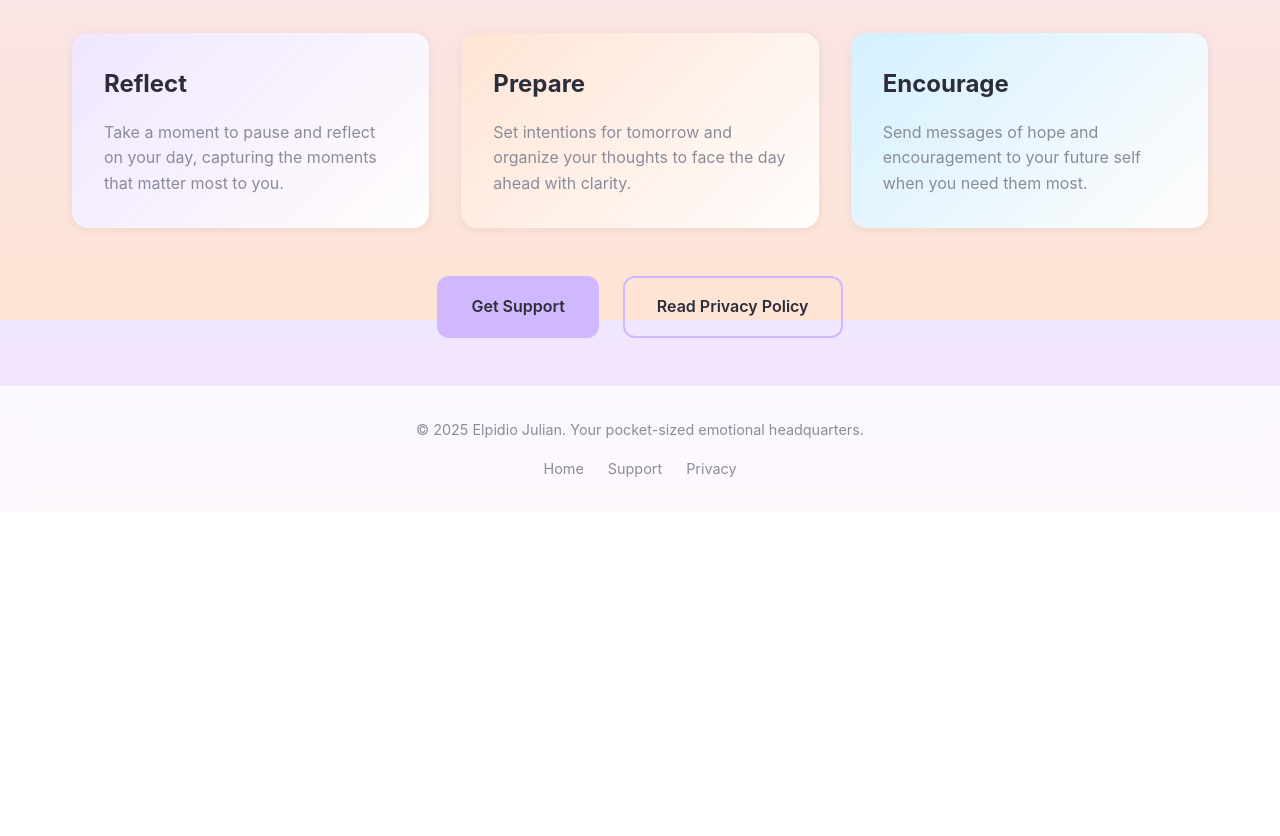
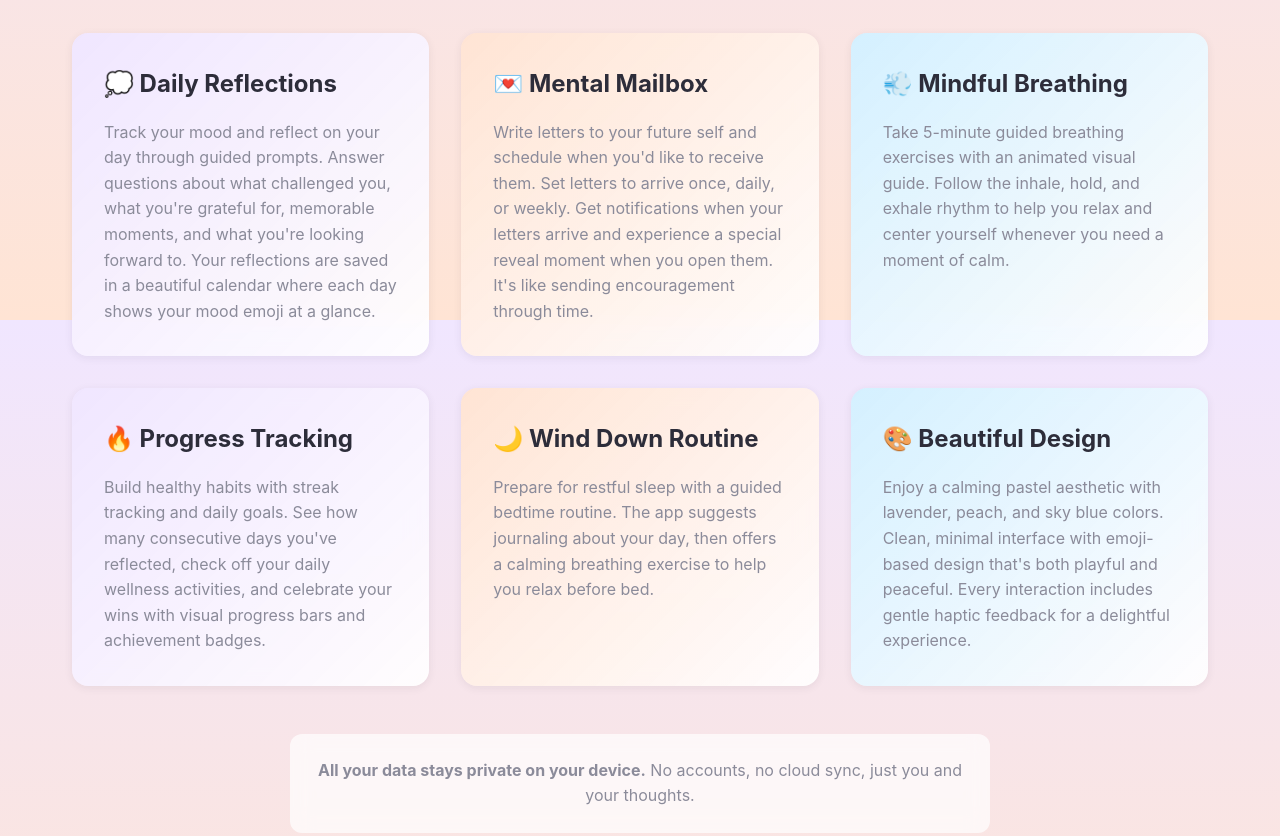
Before and after one commit to Elpidio-Julian/privacy-policy, a plain HTML site: page index.html in a window 1280 px wide. Shown: the part 480-1316 px from the top of the page. Before the commit the page ends 992 px from the top, so only its background shows below. Drawn offline with Linux system fonts and the light colour scheme.

Commit message:
Enhance home page with detailed feature overview
- Expand feature cards from 3 to 6 with comprehensive descriptions
- Add emojis to feature headings for visual appeal
- Include detailed explanations for Daily Reflections, Mental Mailbox, Mindful Breathing, Progress Tracking, Wind Down Routine, and Beautiful Design
- Add privacy note highlighting local data storage
- Maintain responsive grid layout and color scheme

```diff
--- a/index.html
+++ b/index.html
@@ -43,20 +43,39 @@
 
     <section class="cards-grid">
       <article class="card lavender">
-        <h3>Reflect</h3>
-        <p>Take a moment to pause and reflect on your day, capturing the moments that matter most to you.</p>
+        <h3>💭 Daily Reflections</h3>
+        <p>Track your mood and reflect on your day through guided prompts. Answer questions about what challenged you, what you're grateful for, memorable moments, and what you're looking forward to. Your reflections are saved in a beautiful calendar where each day shows your mood emoji at a glance.</p>
       </article>
 
       <article class="card peach">
-        <h3>Prepare</h3>
-        <p>Set intentions for tomorrow and organize your thoughts to face the day ahead with clarity.</p>
+        <h3>💌 Mental Mailbox</h3>
+        <p>Write letters to your future self and schedule when you'd like to receive them. Set letters to arrive once, daily, or weekly. Get notifications when your letters arrive and experience a special reveal moment when you open them. It's like sending encouragement through time.</p>
       </article>
 
       <article class="card sky">
-        <h3>Encourage</h3>
-        <p>Send messages of hope and encouragement to your future self when you need them most.</p>
+        <h3>💨 Mindful Breathing</h3>
+        <p>Take 5-minute guided breathing exercises with an animated visual guide. Follow the inhale, hold, and exhale rhythm to help you relax and center yourself whenever you need a moment of calm.</p>
+      </article>
+
+      <article class="card lavender">
+        <h3>🔥 Progress Tracking</h3>
+        <p>Build healthy habits with streak tracking and daily goals. See how many consecutive days you've reflected, check off your daily wellness activities, and celebrate your wins with visual progress bars and achievement badges.</p>
+      </article>
+
+      <article class="card peach">
+        <h3>🌙 Wind Down Routine</h3>
+        <p>Prepare for restful sleep with a guided bedtime routine. The app suggests journaling about your day, then offers a calming breathing exercise to help you relax before bed.</p>
+      </article>
+
+      <article class="card sky">
+        <h3>🎨 Beautiful Design</h3>
+        <p>Enjoy a calming pastel aesthetic with lavender, peach, and sky blue colors. Clean, minimal interface with emoji-based design that's both playful and peaceful. Every interaction includes gentle haptic feedback for a delightful experience.</p>
       </article>
     </section>
+
+    <div class="privacy-note" style="text-align: center; max-width: 700px; margin: 2rem auto; padding: 1.5rem; background: rgba(255, 255, 255, 0.7); backdrop-filter: blur(10px); border-radius: 12px;">
+      <p style="color: var(--text-600); font-size: 1rem; margin: 0;"><strong>All your data stays private on your device.</strong> No accounts, no cloud sync, just you and your thoughts.</p>
+    </div>
 
     <div class="cta-group">
       <a href="./support.html" class="btn btn-primary">Get Support</a>
```
